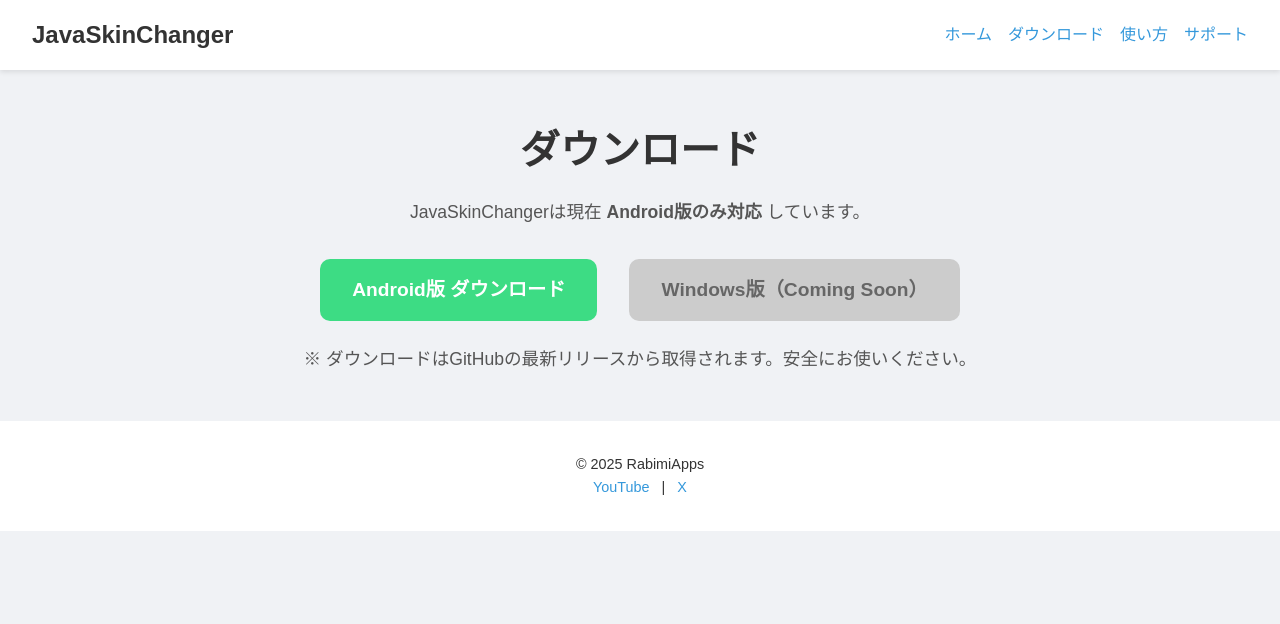
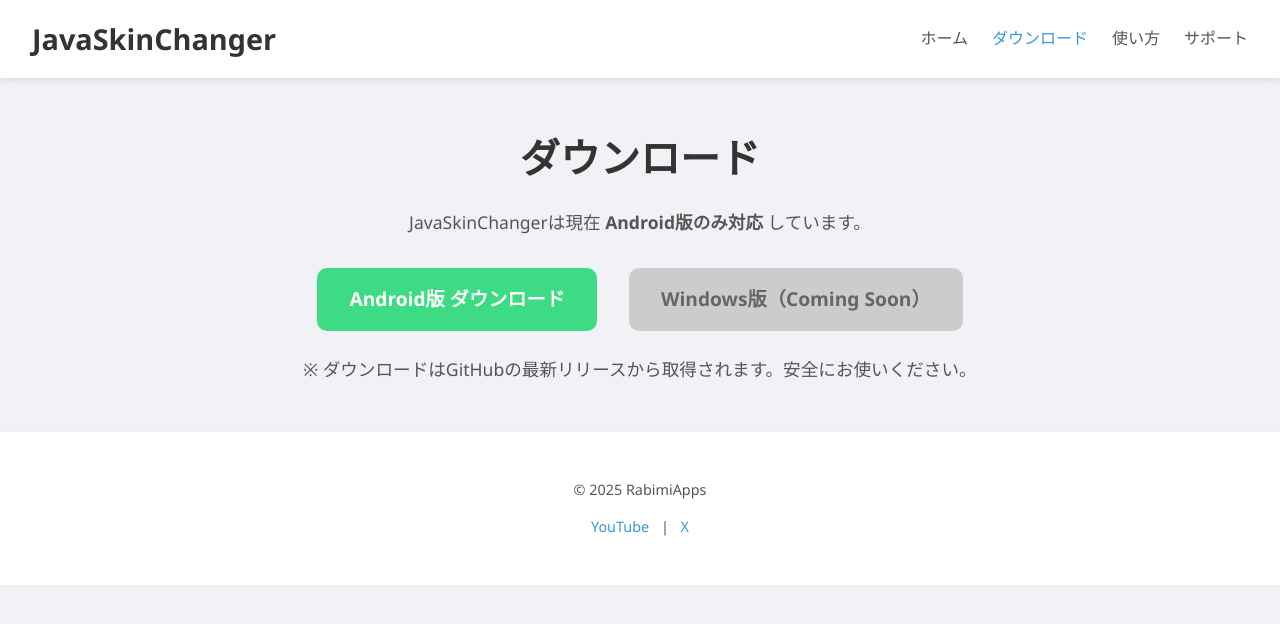
Before and after one commit to RabimiApps/JavaSkinChanger, a plain HTML site: page download.html in a window 1280 px wide. Drawn offline with Linux system fonts and the light colour scheme; files that its build step writes are made by us from their sources.

Commit message:
Update download.html

```diff
--- a/download.html
+++ b/download.html
@@ -4,16 +4,63 @@
   <meta charset="UTF-8">
   <meta name="viewport" content="width=device-width, initial-scale=1.0">
   <title>ダウンロード - JavaSkinChanger</title>
-  <link rel="stylesheet" href="css/style.css">
   <style>
-    body { background: #f0f2f5; }
+    /* 全体 */
+    body {
+      margin: 0;
+      font-family: 'Segoe UI', Roboto, sans-serif;
+      line-height: 1.6;
+      background: #f0f2f5;
+      color: #333;
+    }
+
+    /* header */
+    header {
+      background: #fff;
+      box-shadow: 0 2px 6px rgba(0,0,0,0.1);
+      padding: 1rem 2rem;
+      display: flex;
+      justify-content: space-between;
+      align-items: center;
+    }
+    header .logo {
+      font-size: 1.8rem;
+      font-weight: bold;
+      color: #333;
+    }
+    header nav ul {
+      list-style: none;
+      display: flex;
+      gap: 1.5rem;
+      margin: 0;
+      padding: 0;
+    }
+    header nav ul li a {
+      text-decoration: none;
+      color: #555;
+      font-weight: 500;
+      transition: color 0.2s;
+    }
+    header nav ul li a.active,
+    header nav ul li a:hover {
+      color: #3498db;
+    }
+
+    /* main download section */
     .download {
       max-width: 800px;
       margin: 3rem auto;
       text-align: center;
     }
-    .download h1 { font-size: 2.5rem; margin-bottom: 1rem; }
-    .download p { font-size: 1.1rem; margin-bottom: 2rem; color: #555; }
+    .download h1 {
+      font-size: 2.5rem;
+      margin-bottom: 1rem;
+    }
+    .download p {
+      font-size: 1.1rem;
+      margin-bottom: 2rem;
+      color: #555;
+    }
     .download-links {
       display: flex;
       justify-content: center;
@@ -42,6 +89,41 @@
       margin-top: 1.5rem;
       color: #777;
       font-size: 0.9rem;
+    }
+
+    /* footer */
+    footer {
+      background: #fff;
+      text-align: center;
+      padding: 2rem 1rem;
+      margin-top: 3rem;
+      font-size: 0.9rem;
+      color: #555;
+      border-top: 1px solid #eee;
+    }
+    footer a {
+      color: #3498db;
+      text-decoration: none;
+      margin: 0 0.5rem;
+      transition: color 0.2s;
+    }
+    footer a:hover {
+      color: #1d6fa5;
+    }
+
+    /* レスポンシブ調整 */
+    @media (max-width: 600px) {
+      header {
+        flex-direction: column;
+        gap: 0.5rem;
+      }
+      .download-links {
+        flex-direction: column;
+      }
+      .btn {
+        width: 80%;
+        text-align: center;
+      }
     }
   </style>
 </head>
@@ -77,8 +159,8 @@
   <footer>
     <p>&copy; 2025 RabimiApps</p>
     <p>
-      <a href="https://youtube.com/@rabimiyoutube">YouTube</a> |
-      <a href="https://x.com/LettoElod">X</a>
+      <a href="https://youtube.com/@rabimiyoutube" target="_blank">YouTube</a> |
+      <a href="https://x.com/LettoElod" target="_blank">X</a>
     </p>
   </footer>
 </body>
```
